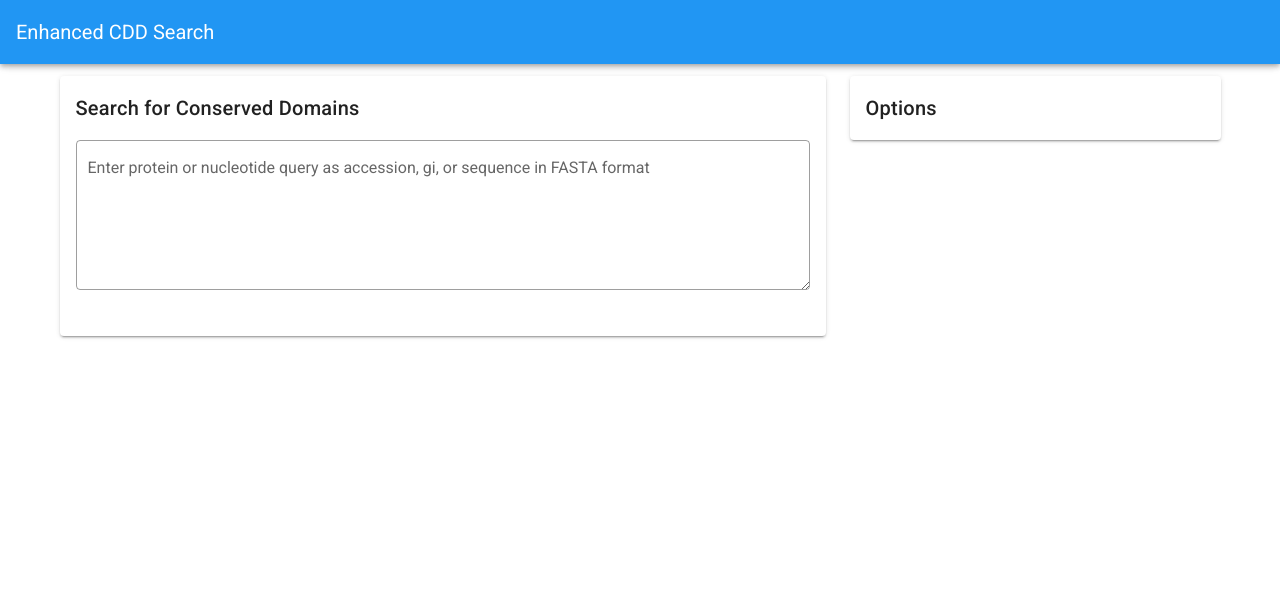
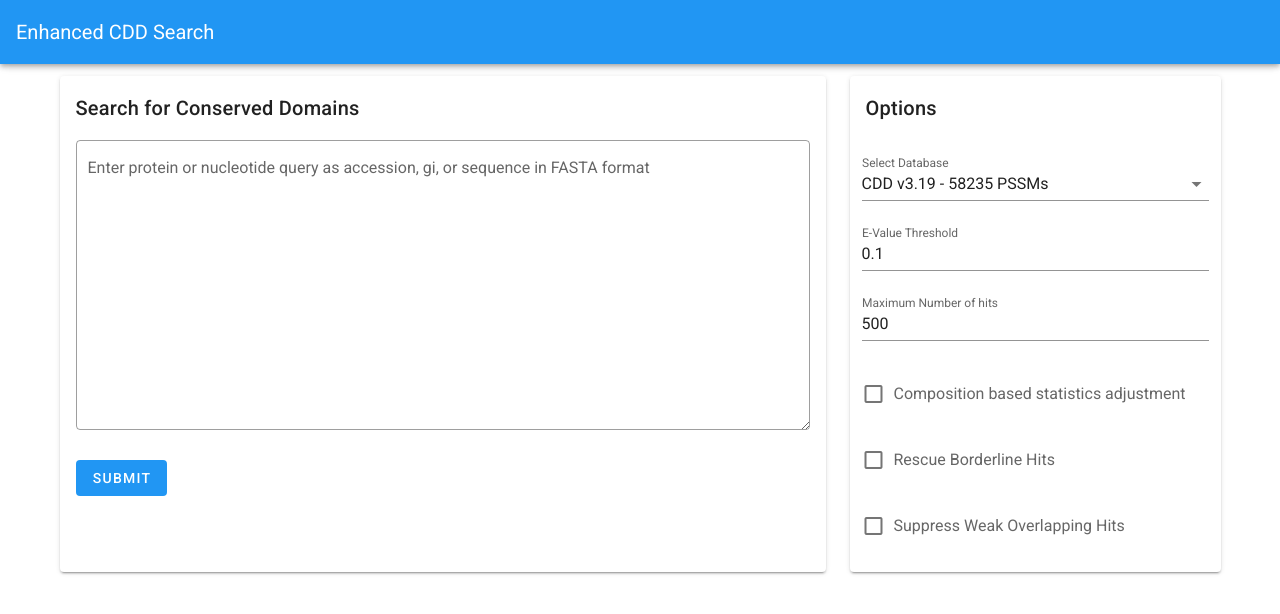
Before and after one commit to Ruhshan/enhanced-cdd-search, a Vue app in the folder frontend/: page / in a window 1280 px wide. Shown: the top 614 px of the page. Built offline with nearby package versions, Linux system fonts and the light colour scheme.

Commit message:
Add input layout

```diff
--- a/frontend/babel.config.js
+++ b/frontend/babel.config.js
@@ -1,3 +1,3 @@
 module.exports = {
-  presets: ["@vue/cli-plugin-babel/preset"],
-};
+    presets: ['@vue/cli-plugin-babel/preset'],
+}
--- a/frontend/src/App.vue
+++ b/frontend/src/App.vue
@@ -8,19 +8,57 @@
             <v-container>
                 <v-row>
                     <v-col sm="8">
-            <v-card>
-              <v-card-title>Search for Conserved Domains</v-card-title>
+                        <v-card style="height: 100%">
+                            <v-card-title
+                                >Search for Conserved Domains</v-card-title
+                            >
                             <v-card-text>
                                 <v-textarea
+                                    rows="10"
                                     outlined
                                     label="Enter protein or nucleotide query as accession, gi, or sequence in FASTA format"
                                 ></v-textarea>
+                                <v-btn depressed color="info" @click="submit"
+                                    >Submit</v-btn
+                                >
                             </v-card-text>
                         </v-card>
                     </v-col>
                     <v-col sm="4">
                         <v-card>
                             <v-card-title>Options</v-card-title>
+                            <v-col sm="12">
+                                <v-select
+                                    v-model="query.selectedDatabase"
+                                    :items="databases"
+                                    item-text="name"
+                                    item-value="value"
+                                    label="Select Database"
+                                    required
+                                ></v-select>
+                                <v-text-field
+                                    label="E-Value Threshold"
+                                    v-model="query.eValueThreshold"
+                                    required
+                                ></v-text-field>
+                                <v-text-field
+                                    label="Maximum Number of hits"
+                                    v-model="query.maxHit"
+                                    required
+                                ></v-text-field>
+                                <v-checkbox
+                                    v-model="query.compositionBasedAdjustment"
+                                    label="Composition based statistics adjustment"
+                                ></v-checkbox>
+                                <v-checkbox
+                                    v-model="query.rescueBorderLineHits"
+                                    label="Rescue Borderline Hits"
+                                ></v-checkbox>
+                                <v-checkbox
+                                    v-model="query.suppressWeakOverLappingHits"
+                                    label="Suppress Weak Overlapping Hits"
+                                ></v-checkbox>
+                            </v-col>
                         </v-card>
                     </v-col>
                 </v-row>
@@ -30,13 +68,20 @@
 </template>
 
 <script lang="ts">
-import Vue from "vue";
+import { Component, Vue } from 'vue-property-decorator'
+import { DatabaseInterface } from '@/types/database'
+import { Query } from '@/types/query'
 
-export default Vue.extend({
-  name: "App",
+@Component({ components: {} })
+export default class App extends Vue {
+    private databases: Array<DatabaseInterface> = [
+        { id: 0, name: 'CDD v3.19 - 58235 PSSMs', value: 'cdd' },
+        { id: 1, name: 'NCBI_Curated  - 17937 PSSMs', value: 'cdd_ncbi' },
+    ]
 
-  data: () => ({
-    //
-  }),
-});
+    private query: Query = new Query()
+    private submit(): void {
+        console.log(JSON.stringify(this.query))
+    }
+}
 </script>
--- a/frontend/src/plugins/vuetify.ts
+++ b/frontend/src/plugins/vuetify.ts
@@ -1,21 +1,21 @@
-import Vue from "vue";
-import Vuetify from "vuetify";
-import "vuetify/dist/vuetify.min.css";
+import Vue from 'vue'
+import Vuetify from 'vuetify'
+import 'vuetify/dist/vuetify.min.css'
 
-Vue.use(Vuetify);
+Vue.use(Vuetify)
 
 export default new Vuetify({
-  theme: {
-    themes: {
-      light: {
-        primary: "#007BFF",
-        secondary: "#424242",
-        accent: "#82B1FF",
-        error: "#FF5252",
-        info: "#2196F3",
-        success: "#4CAF50",
-        warning: "#FFC107",
-      },
+    theme: {
+        themes: {
+            light: {
+                primary: '#007BFF',
+                secondary: '#424242',
+                accent: '#82B1FF',
+                error: '#FF5252',
+                info: '#2196F3',
+                success: '#4CAF50',
+                warning: '#FFC107',
+            },
+        },
     },
-  },
-});
+})
--- a/frontend/src/shims-tsx.d.ts
+++ b/frontend/src/shims-tsx.d.ts
@@ -1,4 +1,4 @@
-import Vue, { VNode } from "vue";
+import Vue, { VNode } from 'vue'
 
 declare global {
     namespace JSX {
@@ -7,7 +7,7 @@ declare global {
         // tslint:disable no-empty-interface
         interface ElementClass extends Vue {}
         interface IntrinsicElements {
-      [elem: string]: any;
+            [elem: string]: any
         }
     }
 }
--- a/frontend/src/shims-vue.d.ts
+++ b/frontend/src/shims-vue.d.ts
@@ -1,4 +1,4 @@
-declare module "*.vue" {
-  import Vue from "vue";
-  export default Vue;
+declare module '*.vue' {
+    import Vue from 'vue'
+    export default Vue
 }
--- /dev/null
+++ b/frontend/src/types/database.ts
@@ -0,0 +1,5 @@
+export interface DatabaseInterface {
+    id: number
+    name: string
+    value: string
+}
--- /dev/null
+++ b/frontend/src/types/query.ts
@@ -0,0 +1,10 @@
+export class Query {
+    constructor(
+        public selectedDatabase = 'cdd',
+        public eValueThreshold = 0.1,
+        public compositionBasedAdjustment = false,
+        public rescueBorderLineHits = false,
+        public suppressWeakOverLappingHits = false,
+        public maxHit = 500
+    ) {}
+}
```
Also changed, not shown: frontend/src/main.ts (+10 -10 lines), frontend/src/router/index.ts (+7 -7 lines), frontend/.eslintrc.js, frontend/.prettierrc.js (added). Lines whose indentation alone changed are shown as unchanged.
